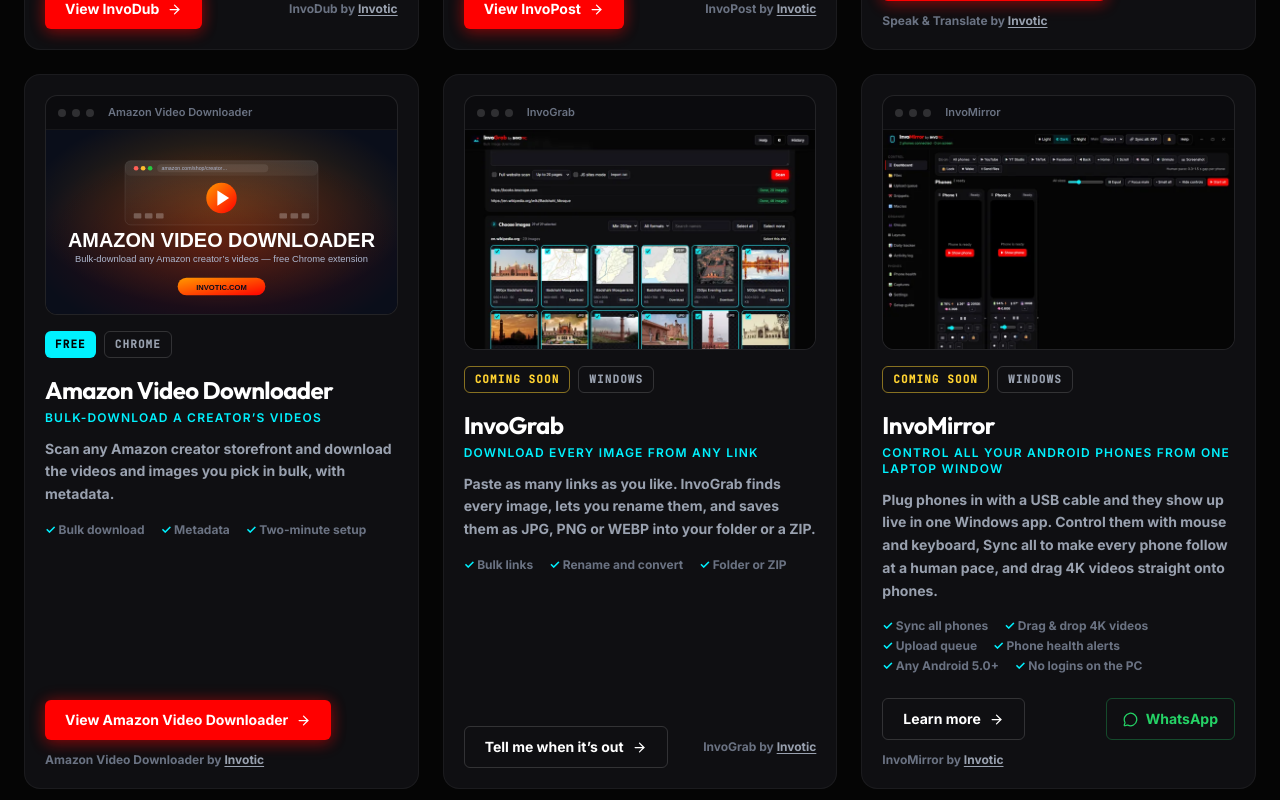
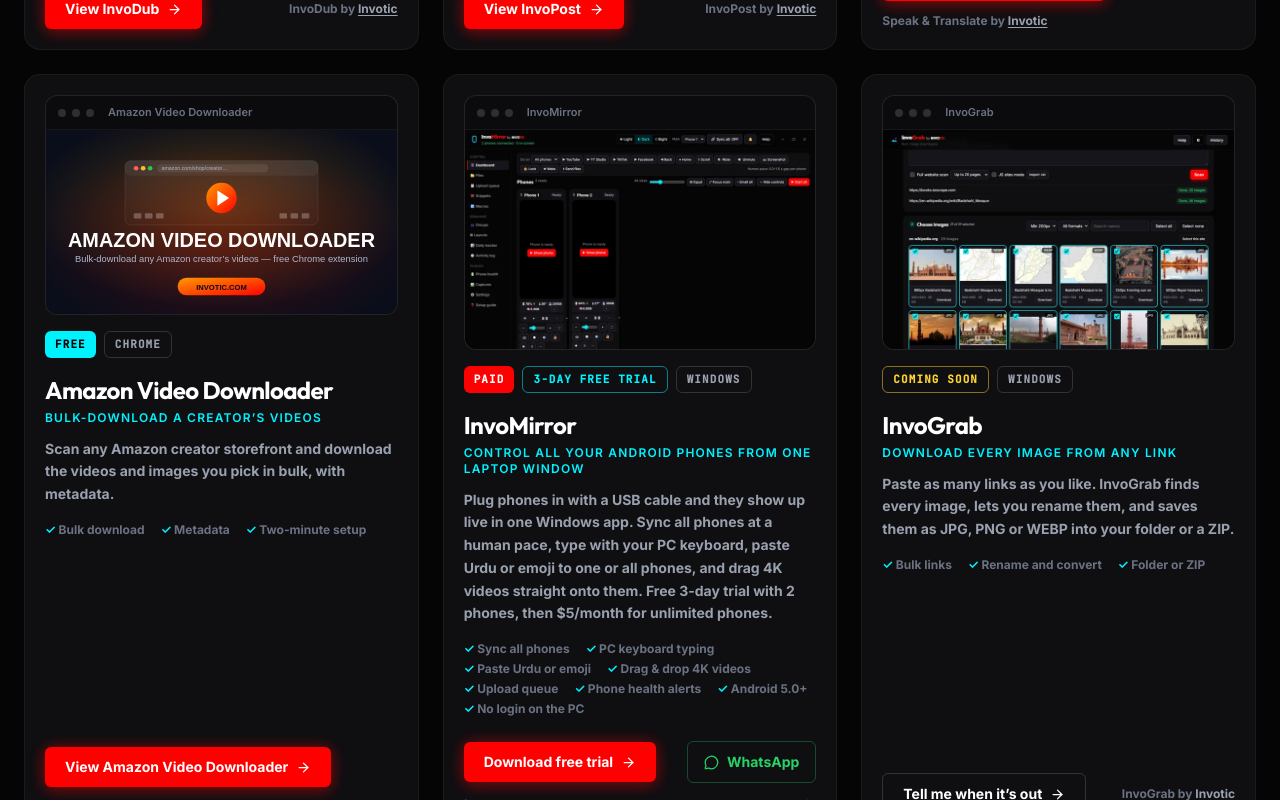
Before and after one commit to Sheraz19973/INVOTIC, a React (Vite) app: page /products in a window 1280 px wide. Shown: the part 1020-1820 px from the top of the page. Built offline with nearby package versions, Linux system fonts and the light colour scheme.

Commit message:
InvoMirror is live: Download free trial, paid plans, WhatsApp to buy (2/2)

```diff
--- a/src/data/products.ts
+++ b/src/data/products.ts
@@ -94,6 +94,8 @@ export interface Product {
   primary: ProductLink;
   /** Optional second, smaller button on the card (e.g. WhatsApp). */
   secondary?: ProductLink;
+  /** Product's own website, shown as a small "Learn more" link on the card. */
+  learnMore?: string;
   /** Internal page (product page or tool page) for "Learn more". */
   page?: string;
   featured?: boolean;
@@ -319,6 +321,31 @@ export const products: Product[] = [
     page: '/tools/amazon-video-downloader',
   },
   {
+    slug: 'invomirror',
+    name: 'InvoMirror',
+    tagline: 'Control all your Android phones from one laptop window',
+    description:
+      'Plug phones in with a USB cable and they show up live in one Windows app. Sync all phones at a human pace, type with your PC keyboard, paste Urdu or emoji to one or all phones, and drag 4K videos straight onto them. Free 3-day trial with 2 phones, then $5/month for unlimited phones.',
+    price: 'paid',
+    trial: '3-day free trial',
+    platforms: ['Windows'],
+    tags: ['paid', 'windows'],
+    facts: ['Sync all phones', 'PC keyboard typing', 'Paste Urdu or emoji', 'Drag & drop 4K videos', 'Upload queue', 'Phone health alerts', 'Android 5.0+', 'No login on the PC'],
+    image: {
+      src: '/products/invomirror-app-1280.webp',
+      srcSet: '/products/invomirror-app-720.webp 720w, /products/invomirror-app-1280.webp 1280w',
+      width: 1280,
+      height: 800,
+      alt: 'InvoMirror app: two connected phones with battery, heat and storage, plus buttons to control all phones at once',
+    },
+    primary: { label: 'Download free trial', href: 'https://invomirror.invotic.com/download.php' },
+    secondary: {
+      label: 'WhatsApp',
+      href: `${SALES_WHATSAPP}?text=${encodeURIComponent('Hi INVOTIC! I want to buy InvoMirror (or I have a question about it).')}`,
+    },
+    learnMore: 'https://invomirror.invotic.com/',
+  },
+  {
     slug: 'invograb',
     name: 'InvoGrab',
     tagline: 'Download every image from any link',
@@ -338,29 +365,6 @@ export const products: Product[] = [
     primary: {
       label: 'Tell me when it’s out',
       href: `${SALES_WHATSAPP}?text=${encodeURIComponent('Hi INVOTIC! Please tell me when InvoGrab is available.')}`,
-    },
-  },
-  {
-    slug: 'invomirror',
-    name: 'InvoMirror',
-    tagline: 'Control all your Android phones from one laptop window',
-    description:
-      'Plug phones in with a USB cable and they show up live in one Windows app. Control them with mouse and keyboard, Sync all to make every phone follow at a human pace, and drag 4K videos straight onto phones.',
-    price: 'soon',
-    platforms: ['Windows'],
-    tags: ['windows'],
-    facts: ['Sync all phones', 'Drag & drop 4K videos', 'Upload queue', 'Phone health alerts', 'Any Android 5.0+', 'No logins on the PC'],
-    image: {
-      src: '/products/invomirror-app-1280.webp',
-      srcSet: '/products/invomirror-app-720.webp 720w, /products/invomirror-app-1280.webp 1280w',
-      width: 1280,
-      height: 800,
-      alt: 'InvoMirror app: two connected phones with battery, heat and storage, plus buttons to control all phones at once',
-    },
-    primary: { label: 'Learn more', href: 'https://invomirror.invotic.com/' },
-    secondary: {
-      label: 'WhatsApp',
-      href: `${SALES_WHATSAPP}?text=${encodeURIComponent('Hi INVOTIC! Please tell me when InvoMirror is available.')}`,
     },
   },
   {
```
